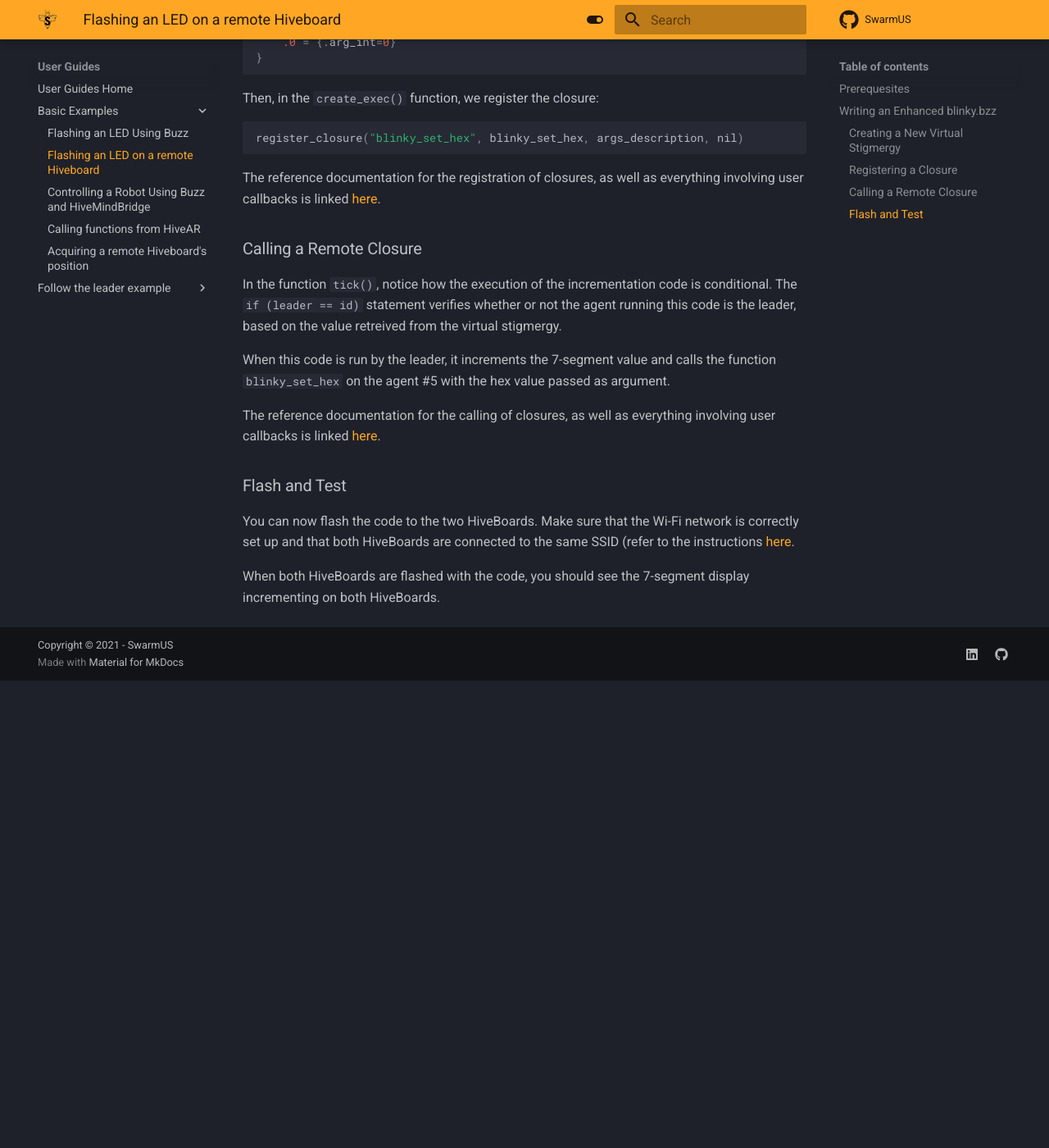
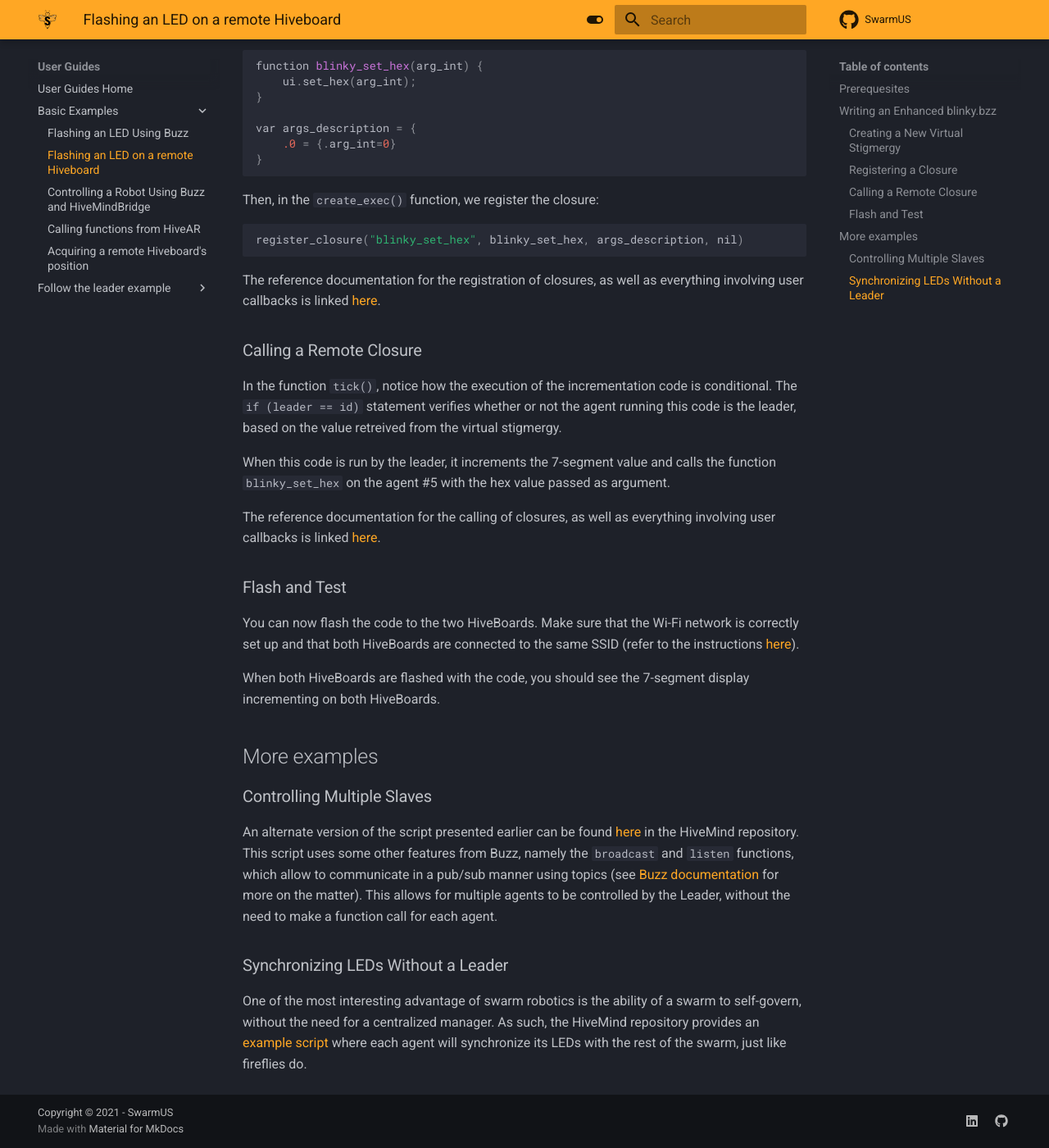
Before and after one commit to SwarmUS/SwarmUS-doc, an MkDocs documentation site: the page built from docs/sections/user-guide/basic-examples/led-flash-remote-hiveboard.md, in a window 1280 px wide and 1400 px high, scrolled down 3017 px. Shown: the whole window at 82% size. Built offline with MkDocs 1.6.1 and Material for MkDocs 9.7.7, drawn with Linux system fonts in a browser that asks for light colours; before the commit the page ends 3847 px from its top, so only the background shows below that; some of the changed text lies outside the part shown.

Commit message:
test user guide 2

```diff
--- a/docs/sections/user-guide/basic-examples/led-flash-remote-hiveboard.md
+++ b/docs/sections/user-guide/basic-examples/led-flash-remote-hiveboard.md
@@ -21,6 +21,9 @@ This User Guide will make use of the Wi-Fi networking capabilities of the SwarmU
 ## Writing an Enhanced `blinky.bzz`
 
 Let's say that the two HiveBoards we use have IDs 2 and 5. We will write a single Buzz script which will set a "leader" using the virtual stigmergy (a most important feature from the [Buzz language](https://github.com/buzz-lang/Buzz/blob/1f6eda7bb1d4ad83d9d8e6ff46e130078e2c3a52/doc/api.md#vstig)) to set HiveBoard #2 as the leader. The leader will increment its own 7-segment display and then "ask" the HiveBoard #5 to do the same using a function call.
+
+!!! note
+    You might want to double check that the two HiveBoards have their IDs set to 2 and 5. The `UUID_OVERRIDE` CMake flag in HiveMind is used to set the ID of a board. See [HiveMind's README](https://github.com/SwarmUS/HiveMind#readme) for more on this.
 
 !!! hint
     The virtual stigmergy is an array of information which is propagated across the swarm agents. It can be used to synchronize the behaviour of each angent. In this example, it is simply used to decide which HiveBoard is the leader.
@@ -128,19 +131,16 @@ The reference documentation for the calling of closures, as well as everything i
 
 ### Flash and Test
 
-You can now flash the code to the two HiveBoards. Make sure that the Wi-Fi network is correctly set up and that both HiveBoards are connected to the same SSID (refer to the instructions [here](../../reference/Networking/configure-wifi.md).
+You can now flash the code to the two HiveBoards. Make sure that the Wi-Fi network is correctly set up and that both HiveBoards are connected to the same SSID (refer to the instructions [here](../../reference/Networking/configure-wifi.md)).
 
 When both HiveBoards are flashed with the code, you should see the 7-segment display incrementing on both HiveBoards.
 
-<!--
-TODO
+## More examples
 
-Instructions pour configurer le réseau wifi entre les 2 boards.
+### Controlling Multiple Slaves
 
-Présenter les différentes méthodes pour que 2 HB puissent s'échanger de l'information et requêtes. Stigmergie, functioncallrequest, RPC natif à Buzz(?)
+An alternate version of the script presented earlier can be found [here](https://github.com/SwarmUS/HiveMind/blob/master/src/bittybuzz/buzz_scripts/behaviors/hex_leader.bzz) in the HiveMind repository. This script uses some other features from Buzz, namely the `broadcast` and `listen` functions, which allow to communicate in a pub/sub manner using topics (see [Buzz documentation](https://the.swarming.buzz/wiki/doku.php?id=buzz_syntax_cheatsheet) for more on the matter). This allows for multiple agents to be controlled by the Leader, without the need to make a function call for each agent.
 
-Idea to introduce the concept of stigmergy and message propagation: stigmergy containing ID of board + LED on/off
+### Synchronizing LEDs Without a Leader
 
-checklist for each section of the required hardware and/or software set-up
-
- -->
+One of the most interesting advantage of swarm robotics is the ability of a swarm to self-govern, without the need for a centralized manager. As such, the HiveMind repository provides an [example script](https://github.com/SwarmUS/HiveMind/blob/master/src/bittybuzz/buzz_scripts/behaviors/led_sync.bzz) where each agent will synchronize its LEDs with the rest of the swarm, just like fireflies do.
```
Also changed, not shown: docs/index.md (+1 -1 lines).
